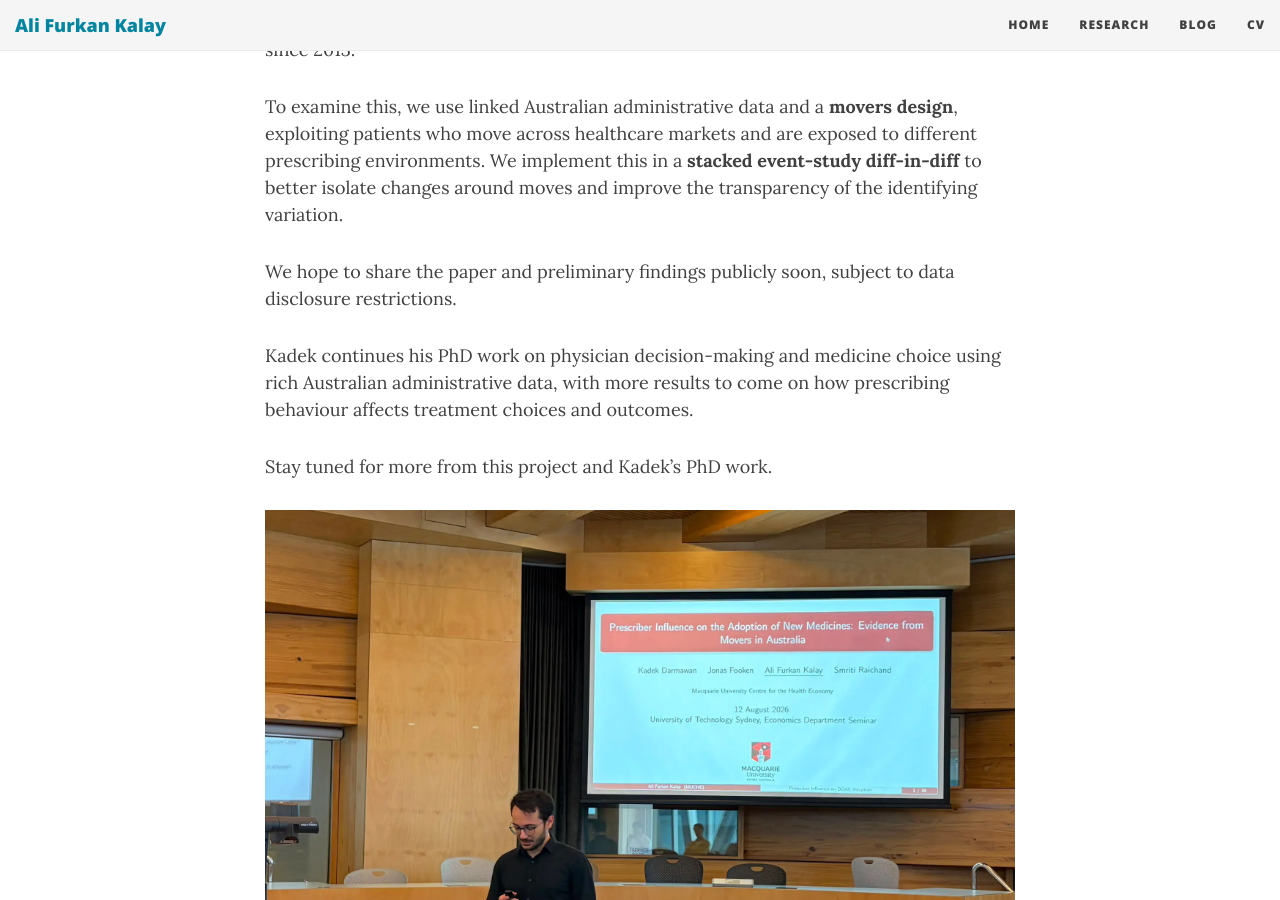
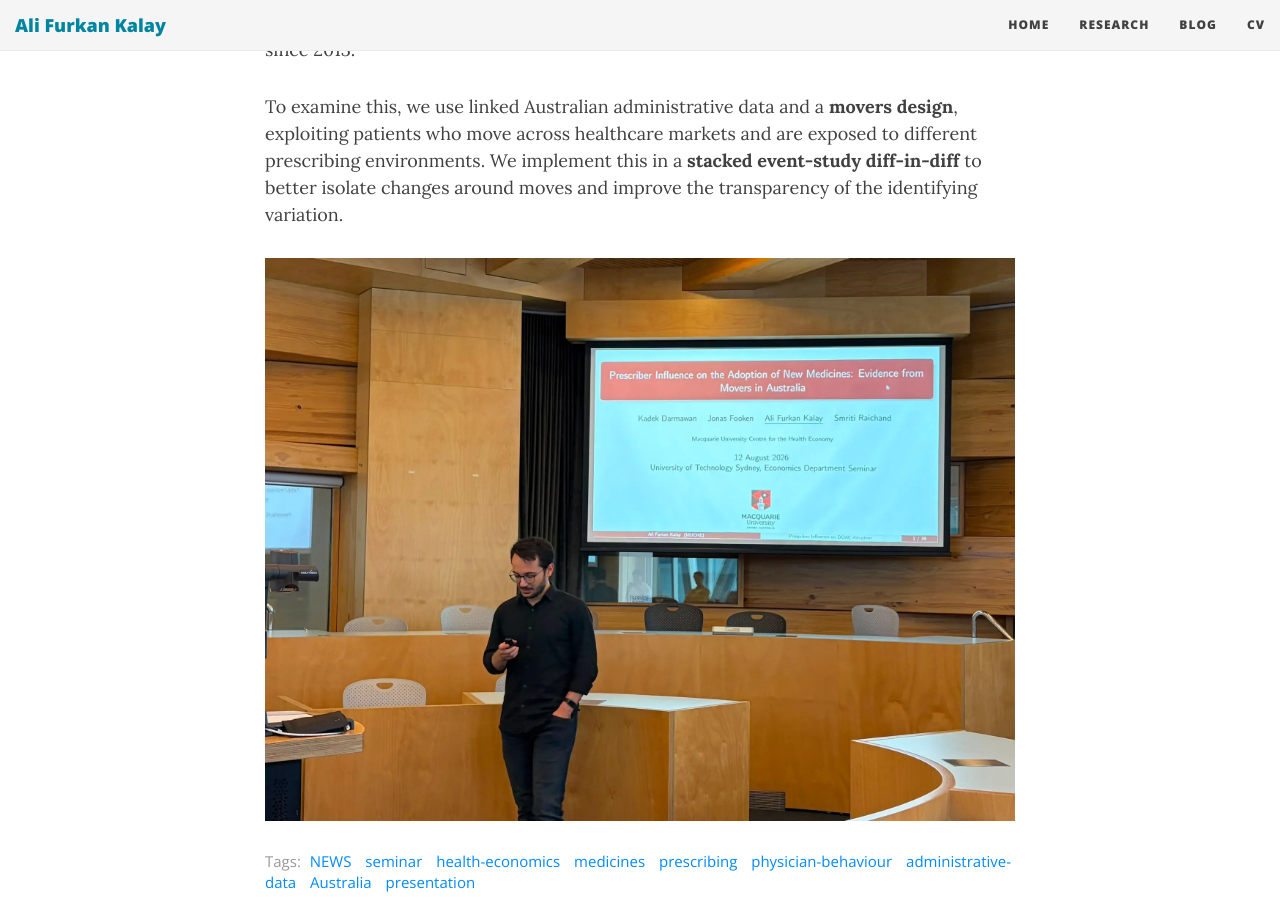
Before and after one commit to alfurka/alfurka.github.io, a Jekyll site: the page built from _posts/2026-08-12-uts-prescriber-influence.md, in a window 1280 px wide and 900 px high, scrolled down 894 px. Built offline with Jekyll 4.4.1, drawn with Linux system fonts in a browser that asks for light colours; nearby versions of some CDN libraries.

Commit message:
Update 2026-08-12-uts-prescriber-influence.md

```diff
--- a/_posts/2026-08-12-uts-prescriber-influence.md
+++ b/_posts/2026-08-12-uts-prescriber-influence.md
@@ -18,10 +18,4 @@ We study how much doctors influence the adoption of newer medicines, focusing on
 
 To examine this, we use linked Australian administrative data and a **movers design**, exploiting patients who move across healthcare markets and are exposed to different prescribing environments. We implement this in a **stacked event-study diff-in-diff** to better isolate changes around moves and improve the transparency of the identifying variation.
 
-We hope to share the paper and preliminary findings publicly soon, subject to data disclosure restrictions.
-
-Kadek continues his PhD work on physician decision-making and medicine choice using rich Australian administrative data, with more results to come on how prescribing behaviour affects treatment choices and outcomes.
-
-Stay tuned for more from this project and Kadek’s PhD work.
-
 ![Presentation at the UTS Department of Economics](/img/uts-econ-seminar-august2026.webp)
```
